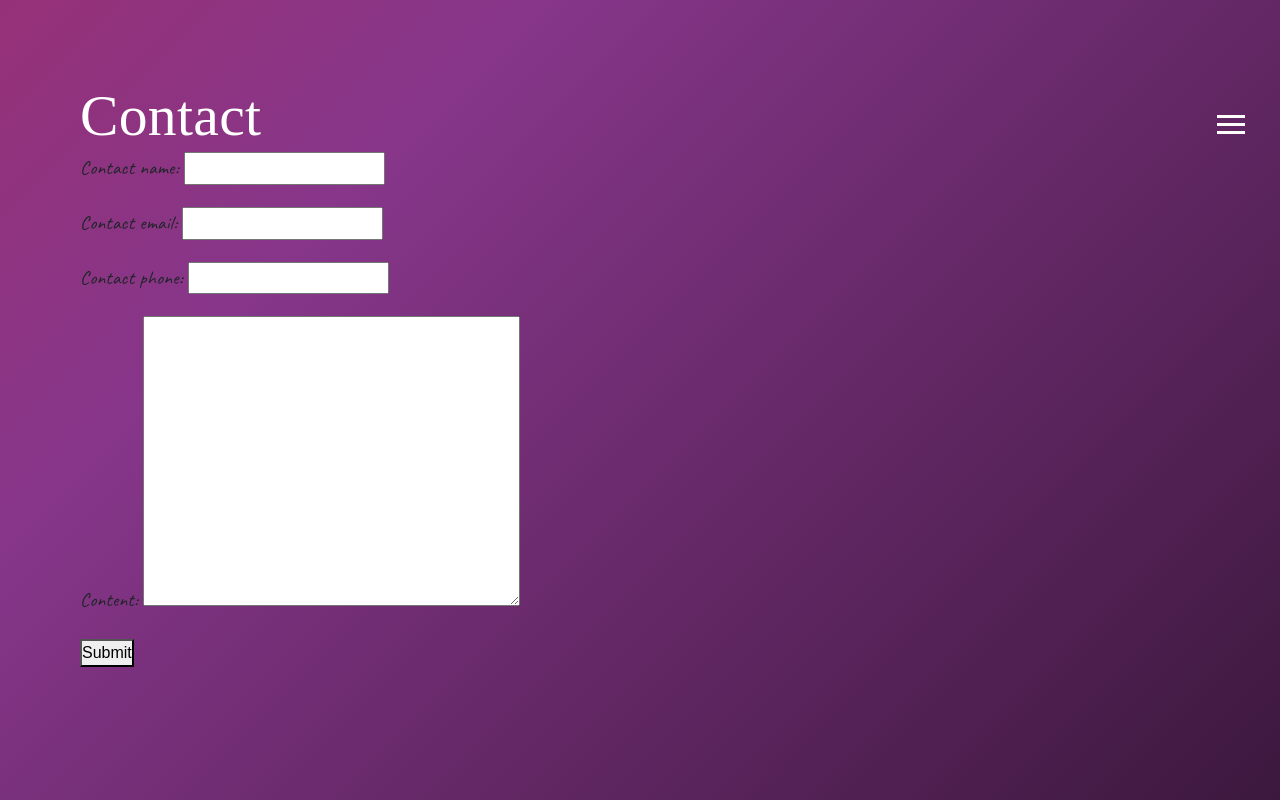
After one commit to Alfaaz-ADGITM/Alfaaz-Adgitm, a Django app: page /contact in a window 1280 px wide. The commit adds this page. Run offline with Django 3.2, Linux system fonts and the light colour scheme; some libraries are stand-ins or nearby versions.

Commit message:
Contact form created

```diff
--- a/Alfaaz/urls.py
+++ b/Alfaaz/urls.py
@@ -23,5 +23,7 @@ urlpatterns = [
     path('register/',views.register, name='register'),
     path('login/', views.user_login, name='login'),
     path('logout/', views.logout_view, name='logout'),
+    path('contact', views.contact_view, name='contact'),
+    path('about', views.about_view, name='about'),
     path('', views.home, name='home'),
 ]
--- a/member/forms.py
+++ b/member/forms.py
@@ -29,3 +29,9 @@ class RegistrationForm(forms.ModelForm):
             'gender',
             'course',
             'branch',]
+
+class ContactForm(forms.Form):
+    contact_name = forms.CharField(required=True)
+    contact_email = forms.EmailField(required=True)
+    contact_phone = forms.IntegerField()
+    content = forms.CharField(required=True, widget=forms.Textarea)
--- /dev/null
+++ b/member/templates/member/about.html
@@ -0,0 +1,4 @@
+{% extends 'member/base.html' %}
+{% block body_block %}
+
+{% endblock %}
--- a/member/templates/member/base.html
+++ b/member/templates/member/base.html
@@ -30,7 +30,7 @@
             <li class="nav-item">
                 <a href="{% url 'home' %}" class="nav-link">Home</a></li>
             <li class="nav-item">
-                <a href="about.html" class="nav-link">About</a></li>
+                <a href="{% url 'about' %}" class="nav-link">About</a></li>
             <li class="nav-item">
                 <a href="Team.html" class="nav-link">Team</a></li>
 
@@ -47,7 +47,7 @@
                 <a href="{% url 'login' %}" class="nav-link">Login</a></li>
             {% endif %}
             <li class="nav-item">
-              <a href="contact.html" class="nav-link">Contact</a></li>
+              <a href="{% url 'contact' %}" class="nav-link">Contact</a></li>
           </ul>
         </nav>
       </header>
--- /dev/null
+++ b/member/templates/member/contact.html
@@ -0,0 +1,11 @@
+{% extends 'member/base.html' %}
+{% block body_block %}
+<div style="margin:80px">
+<h1>Contact</h1>
+<form role="form" action="" method="post">
+    {% csrf_token %}
+    {{ form.as_p }}
+    <button type="submit">Submit</button>
+</form>
+</div>
+{% endblock %}
--- a/member/views.py
+++ b/member/views.py
@@ -1,17 +1,40 @@
 from django.shortcuts import render, redirect
 from django.http import HttpResponse, Http404, HttpResponseRedirect
 from django.urls import reverse
+from django.core.mail import send_mail, BadHeaderError
 from django.contrib.auth import authenticate, login, logout
 from django.contrib.auth.decorators import login_required
-
+from Alfaaz import settings
 from member.models import Member
-from member.forms import UserForm, RegistrationForm, LoginForm
+from member.forms import UserForm, RegistrationForm, LoginForm, ContactForm
 
 # Create your views here.
 
 def home(request): # the function will take request as input
     return render(request, 'member/home.html') # the function then renders an html page template called home.html
 
+def contact_view(request):
+    if request.method == 'POST':
+        form = ContactForm(request.POST)
+        if form.is_valid():
+            subject = "ALFAAZ INQUIRY"
+            body = {
+                'contact_name': form.cleaned_data['contact_name'],
+                'contact_email': form.cleaned_data['contact_email'],
+                #'contact_phone': form.cleaned_data['contact_phone'],
+                'content': form.cleaned_data['content'],
+            }
+            message = "\n".join(body.values())
+            try:
+                send_mail(subject, message, settings.EMAIL_HOST_USER, ['avibilasgupta@gmail.com'], fail_silently=False  )
+            except BadHeaderError:
+                return HttpResponse('Invalid Header Found')
+            return HttpResponseRedirect(reverse('home'))
+    form = ContactForm()
+    return render(request, 'member/contact.html', {'form':form})
+
+def about_view(request):
+    return render(request, 'member/about.html')
 
 def register(request):
     registered = False
```
Also changed, not shown: Alfaaz/settings.py (+10 -0 lines).
